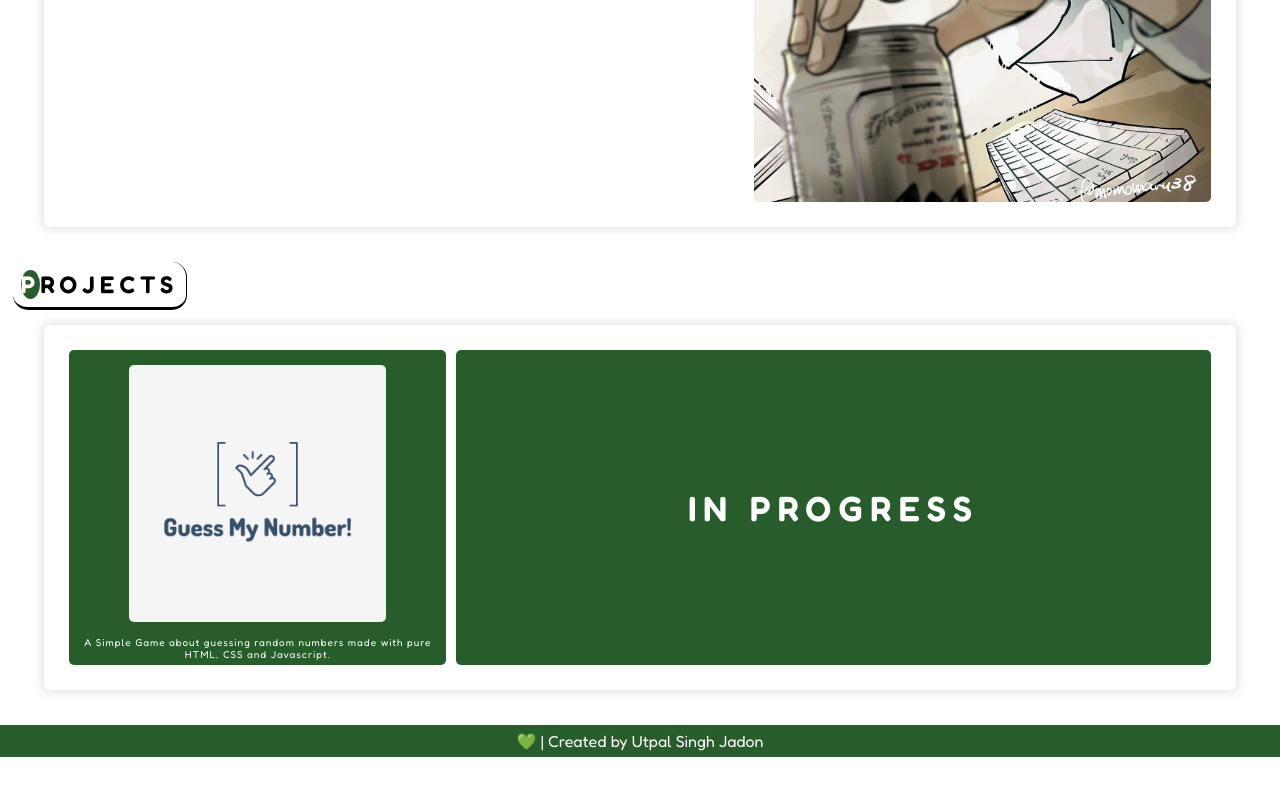
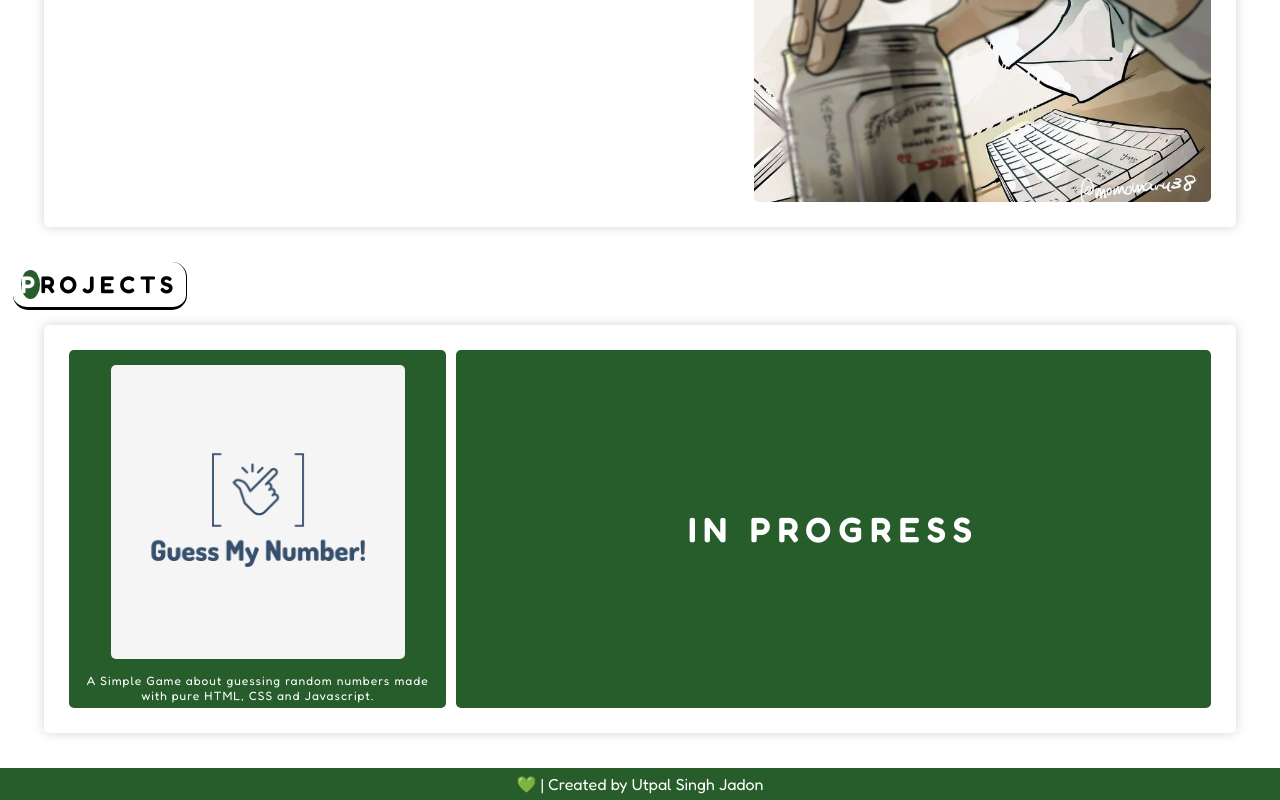
Before and after one commit to utpalsinghjadon/utpalsinghjadon.github.io, a plain HTML site: page index.html in a window 1280 px wide. Shown: the part 627-1427 px from the top of the page. Before the commit the page ends 1384 px from the top, so only its background shows below. Drawn offline with Linux system fonts and the light colour scheme; a web font is replaced by a local one.

Commit message:
increased width of guessmynum img

```diff
--- a/style.css
+++ b/style.css
@@ -91,7 +91,7 @@ footer {
 /* PROJECTS CONTAINER SMALL - CSS */
 
 .guessmynum-img {
-  width: 70%;
+  width: 80%;
   margin-top: 10px;
   margin-bottom: 10px;
   border-radius: 5px;
@@ -100,7 +100,7 @@ footer {
 .guessmynum-para {
   letter-spacing: 1px;
   font-weight: 400;
-  font-size: 10px;
+  font-size: 12px;
 }
 
 /* ELEMENTS - CSS */
```
